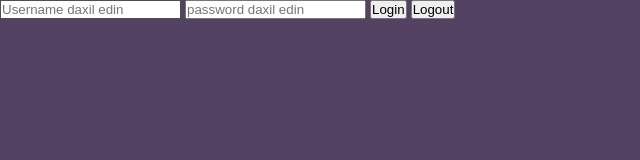
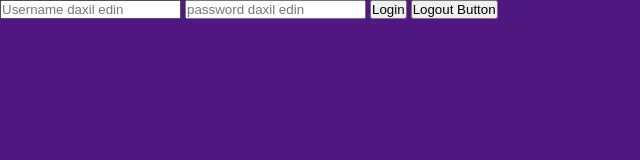
Before and after one commit to parvana22/login-demo, a plain HTML site: page index.html in a window 1280 px wide. Shown: the whole page, without its empty margins (0-640 px from the left). Drawn offline with Linux system fonts and the light colour scheme.

Commit message:
add new codes

```diff
--- a/index.css
+++ b/index.css
@@ -4,7 +4,7 @@
     box-sizing: border-box;
 }
 body{
-    background-color: rgb(83, 66, 98);
+    background-color: rgb(81, 24, 130);
 }
 .container{
    align-items: center;
@@ -14,4 +14,5 @@ body{
    flex-direction: column;
    align-items: center;
   justify-content: center;
+
 }
--- a/index.html
+++ b/index.html
@@ -11,7 +11,7 @@
     <input class="input" autocomplete="on" placeholder="Username daxil edin" type="text">
     <input class="password" autocomplete="on" placeholder="password daxil edin" type="password">
     <button class="Login" autocomplete="on">Login</button>
-    <button class="Logout">Logout</button>
+    <button class="Logout">Logout Button</button>
     </form>
 
 
```
